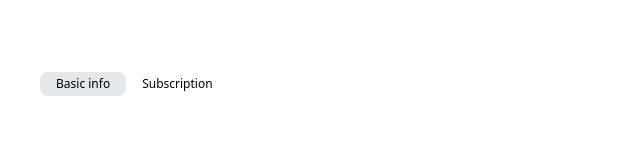
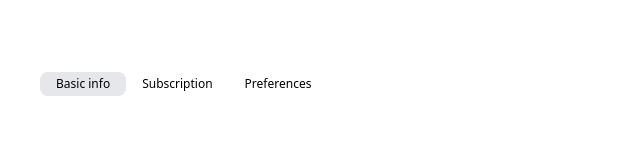
Before and after one commit to ChristopherPark3/playground-v2, a Next.js app: page /settings in a window 1280 px wide. Shown: the top 162 px of the page, without its empty margins (0-640 px from the left). Built offline with nearby package versions, Linux system fonts and the light colour scheme; no server answers.

Commit message:
Save progress

```diff
--- a/components/GeneralComponents/AnimatedTabs.tsx
+++ b/components/GeneralComponents/AnimatedTabs.tsx
@@ -17,7 +17,11 @@ export function AnimatedTabs({ user }: { user: User }) {
       value: "subscription",
       content: <Subscription />
     },
-
+    {
+      title: "Preferences",
+      value: "preferences",
+      content: <Subscription />
+    },
   ];
 
   return <Tabs tabs={tabs} />;
--- /dev/null
+++ b/components/Settings/Preferences.tsx
@@ -0,0 +1,8 @@
+export const Preferences = () => {
+  return (
+    <div>
+      <p>Color theme</p>
+      <p>Keyboard shortcuts</p>
+    </div>
+  );
+};
```
